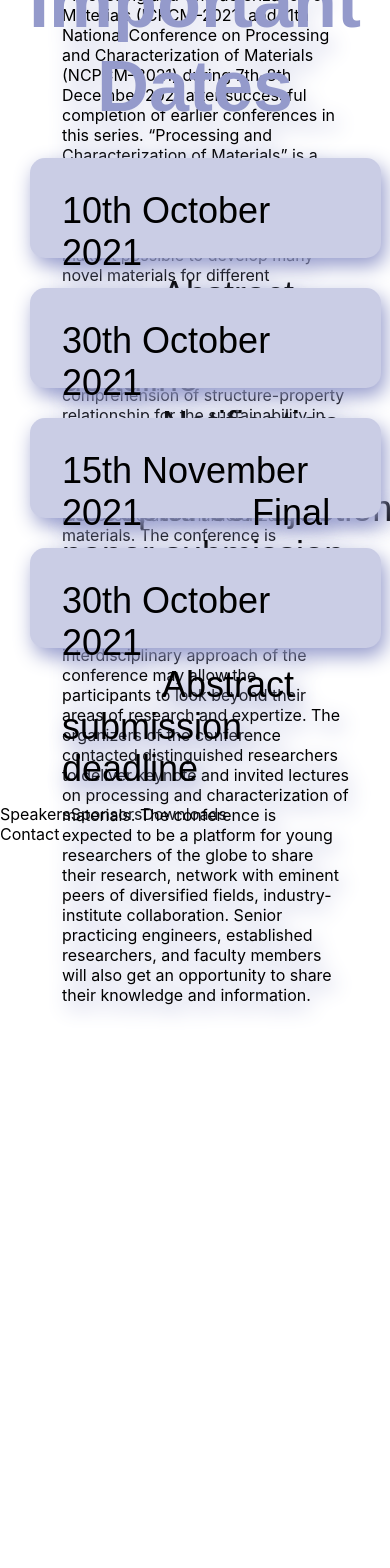
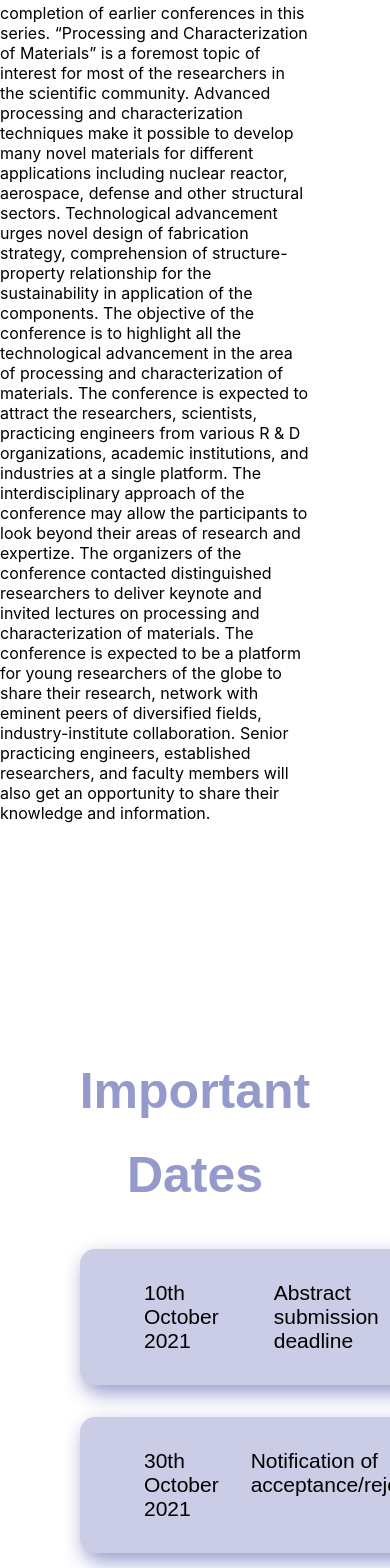
Before and after one commit to Webwiznitr/ICPCM-2021, a React (Create React App) app: page / in a window 390 px wide. Shown: the part 340-1908 px from the top of the page. Before the commit the page ends 1345 px from the top, so only its background shows below. Built offline with nearby package versions, Linux system fonts and the light colour scheme.

Commit message:
timeline updated 03

```diff
--- a/src/pages/Timeline.css
+++ b/src/pages/Timeline.css
@@ -5,12 +5,16 @@
 }
 
 .timeline {
-  width: 100vw;
+  /*width: 100vw;*/
   height: 100vh;
   display: flex;
   flex-direction: column;
-  overflow: auto;
-
+  overflow: hidden;
+  margin-top: 15rem;
+  padding-right: 4rem;
+  padding-left: 4rem;
+  position: center;
+  justify-content: center;
 }
 
 .heading {
@@ -23,46 +27,126 @@
   font-size: 72px;
   line-height: 84px;
   color: #949acb;
+  z-index: 1;
 }
 
-.card{
-    width: 90vw;
-    height: 100px;
-    background: #CACDE5;
-    border-radius: 15px;
-    padding: 2rem 2rem 2rem 2rem;
-    margin: 30px 30px 30px 30px;
-    filter: drop-shadow(4px 8px 10px #949ACB);
+.schedule{
+  position: relative;
+  justify-content: center;
+  width: fit-content;
+  padding: 0px 1rem 0px 1rem;
+}
+
+.tcards{
+  position: relative;
+  justify-content: center;
+}
+
+.tcard{
+  width: 90vw;
+  border-radius: 15px;
+  padding: 2rem 2rem 2rem 2rem;
+  margin: 2rem 0px 2rem 0px;
+  filter: drop-shadow(4px 8px 10px #949ACB);
+  height: 100px;
+  background: #CACDE5;
+  height: fit-content;
 
 }
 
-p .text{
-    text-align: right;
+.timeline-date-text{
+  text-align: left;
+  padding-left: 2rem;
+  display: flex;
+  flex-direction: row;
 }
 
-.timeline-date{
-    text-align: left;
-}
-
-.timeline-text{
-    padding-left: 2rem;
-}
-
-span{
-    text-align: right;
-    padding-left: 100px;
-}
-
-.text {
+.tdate{
 font-family: sans-serif;
 font-style: normal;
 font-weight: 500;
 font-size: 36px;
+width: fit-content;
 }
 
-.date{
+.ttext{
 font-family: sans-serif;
 font-style: normal;
 font-weight: 500;
 font-size: 36px;
+width: fit-content;
+text-align: left;
+padding-left: 5rem;
 }
+
+@media (max-width: 1200px){
+  .tdate{
+    font-weight: 500;
+    font-size: 30px;
+    }
+
+    .ttext{
+      font-weight: 500;
+      font-size: 30px;
+      padding-left: 5rem;
+      }
+
+    .card{
+      width: 85vw;
+    }
+
+}
+
+@media (max-width: 1100px){
+  .tdate{
+    font-weight: 500;
+    font-size: 27px;
+    }
+
+    .ttext{
+      font-weight: 500;
+      font-size: 27px;
+      padding-left: 4rem;
+      }
+
+    .card{
+      width: 80vw;
+    }
+}
+
+@media (max-width: 920px){
+  .tdate{
+    font-weight: 500;
+    font-size: 24px;
+    }
+
+    .ttext{
+      font-weight: 500;
+      font-size: 24px;
+      padding-left: 3rem;
+      }
+
+    .heading {
+      font-size: 60px;
+      line-height: 84px;
+    }
+}
+
+@media (max-width: 660px){
+  .tdate{
+    font-weight: 500;
+    font-size: 21px;
+    }
+
+    .ttext{
+      font-weight: 500;
+      font-size: 21px;
+      padding-left: 2rem;
+      }
+
+    .heading {
+      font-size: 50px;
+      line-height: 84px;
+
+    }
+}
--- a/src/pages/Timeline.jsx
+++ b/src/pages/Timeline.jsx
@@ -1,8 +1,23 @@
 import React from 'react';
 
 import './Timeline.css';
+import TimelineData from './TimelineData';
+
+const Card = (props) =>{
+
+    return(
+    <div className="tcard">
+        <div className="timeline-date-text" >
+            <div className="tdate" > {props.tdate} </div>
+            <div className="ttext"> {props.tevent}</div>
+        </div>
+    </div>
+    );
+};
 
 const Timeline = () => {
+
+
     return(
         <>
         <section className="timeline">
@@ -12,30 +27,18 @@ const Timeline = () => {
 
             <div className="schedule">
 
-                <div className="cards" >
-                    <div className="card">
-                        <div className="timeline-date" >
-                        <p className="date" > 10th October 2021 <span>Abstract submission deadline</span></p>
-                        </div>
-                    </div>
+                <div className="tcards" >
+                   {
+                       TimelineData.map(function ncards(val){
+                           return(
+                               <Card
+                                    tdate={val.tdate}
+                                    tevent={val.tevent}
+                                />
 
-                    <div className="card">
-                        <div className="timeline-date">
-                        <p className="date" > 30th October 2021 <span>Notification of acceptance/rejection</span> </p>
-                        </div>
-                    </div>
-
-                    <div className="card">
-                        <div className="timeline-date">
-                        <p className="date" > 15th November 2021 <span>Final paper submission deadline</span> </p>
-                        </div>
-                    </div>
-
-                    <div className="card">
-                        <div className="timeline-date">
-                        <p className="date" > 30th October 2021 <span>Abstract submission deadline</span> </p>
-                        </div>
-                    </div>
+                           );
+                       })
+                   }
                 </div>
 
             </div>
--- /dev/null
+++ b/src/pages/TimelineData.jsx
@@ -0,0 +1,20 @@
+const TimelineData = [
+    {
+        tdate: "10th October 2021",
+        tevent: "Abstract submission deadline"
+    },
+    {
+        tdate: "30th October 2021",
+        tevent: "Notification of acceptance/rejection"
+    },
+    {
+        tdate: "15th November 2021 ",
+        tevent: "Final paper submission deadline"
+    },
+    {
+        tdate: " 30th October 2021 ",
+        tevent: "Abstract submission deadline"
+    }
+]
+
+export default TimelineData;
--- a/src/pages/main.jsx
+++ b/src/pages/main.jsx
@@ -11,7 +11,7 @@ import Contact from './Contact';
 const Main = () => {
     return(
         <section>
-            main is working
+
             <About/>
             <Timeline/>
             <Speakers/>
```
